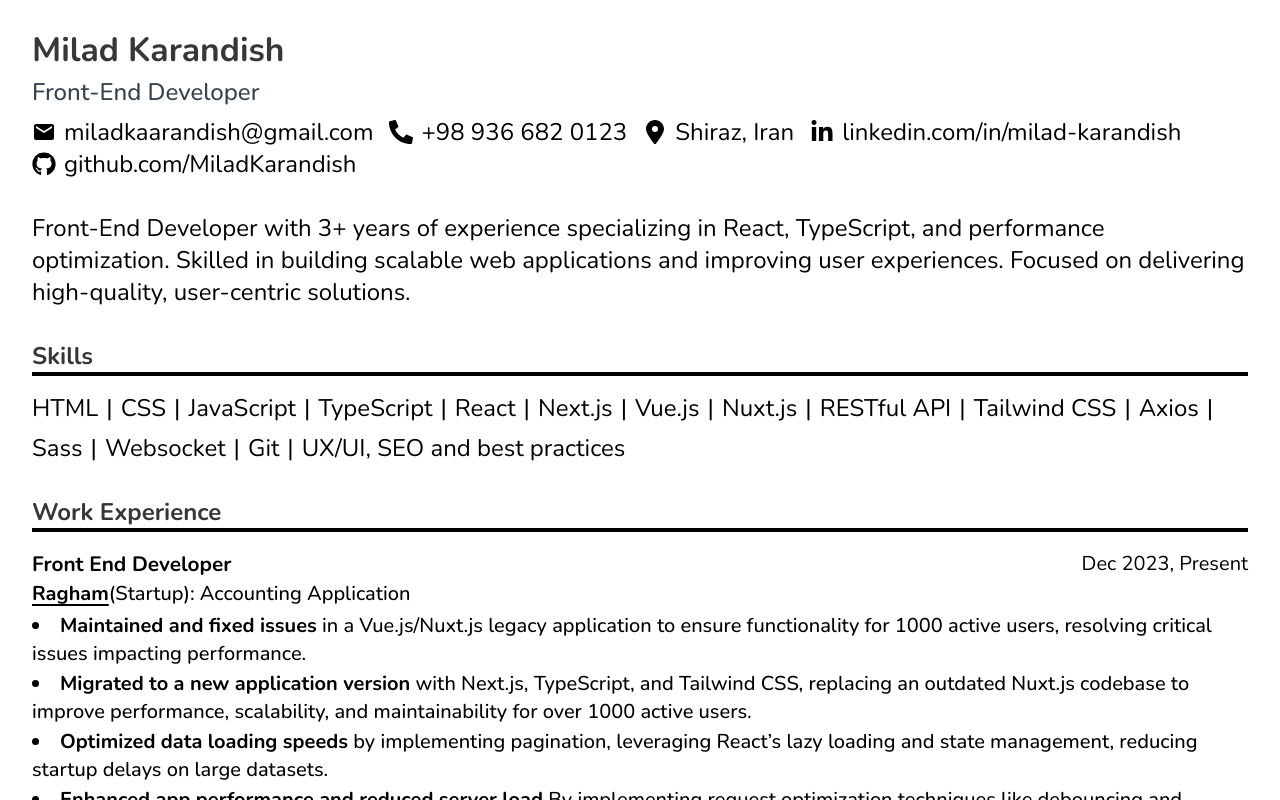
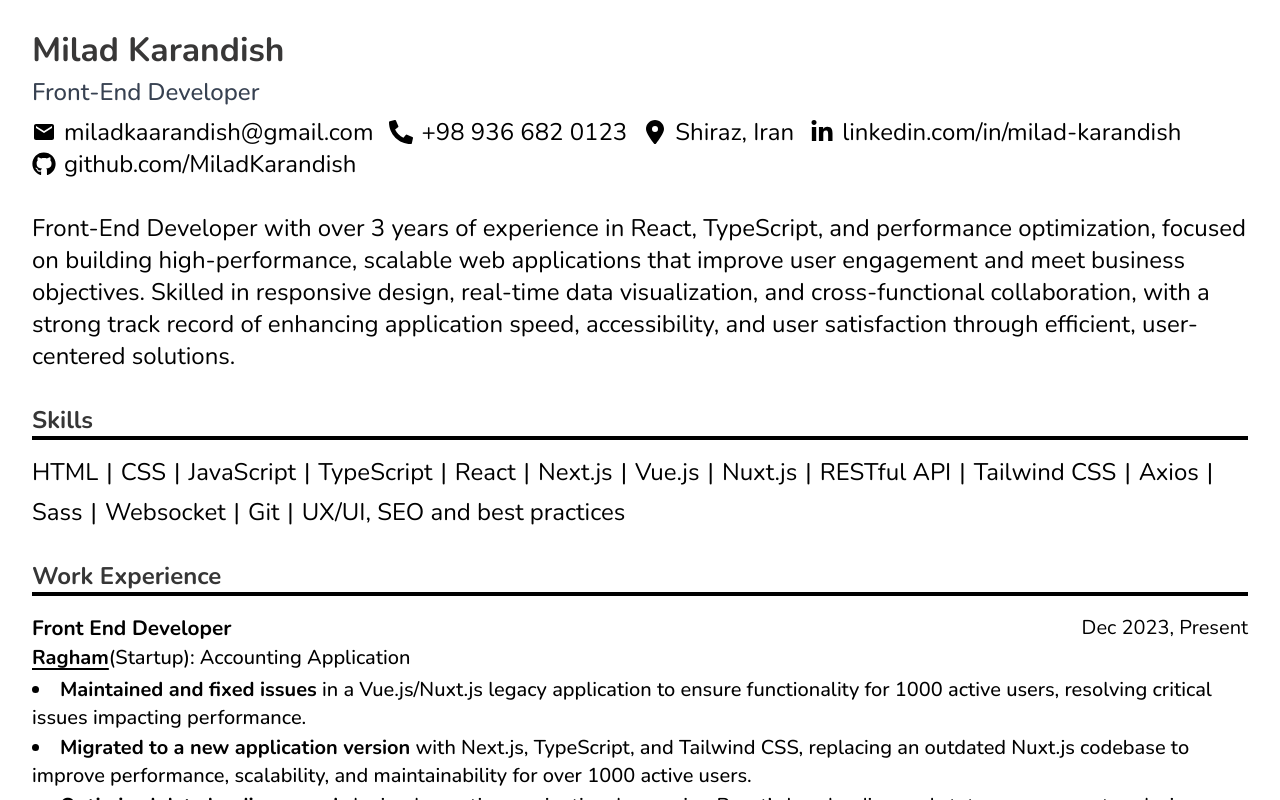
Before and after one commit to MiladKarandish/portfolio-v2, a Next.js app: page /resume in a window 1280 px wide. Built offline with nearby package versions, Linux system fonts and the light colour scheme.

Commit message:
summary updated

```diff
--- a/src/app/resume/page.tsx
+++ b/src/app/resume/page.tsx
@@ -229,9 +229,11 @@ const Resume = () => {
       {/* Summary */}
       <section>
         <p>
-          Front-End Developer with 3+ years of experience specializing in React, TypeScript, and performance
-          optimization. Skilled in building scalable web applications and improving user experiences. Focused on
-          delivering high-quality, user-centric solutions.
+          Front-End Developer with over 3 years of experience in React, TypeScript, and performance optimization,
+          focused on building high-performance, scalable web applications that improve user engagement and meet business
+          objectives. Skilled in responsive design, real-time data visualization, and cross-functional collaboration,
+          with a strong track record of enhancing application speed, accessibility, and user satisfaction through
+          efficient, user-centered solutions.
         </p>
       </section>
 
```
